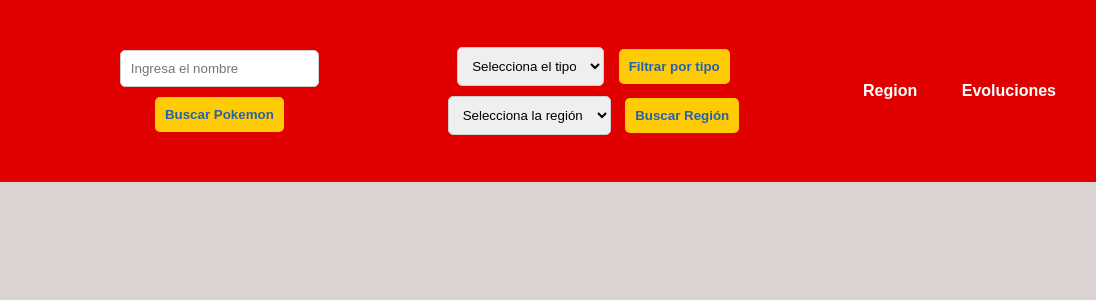
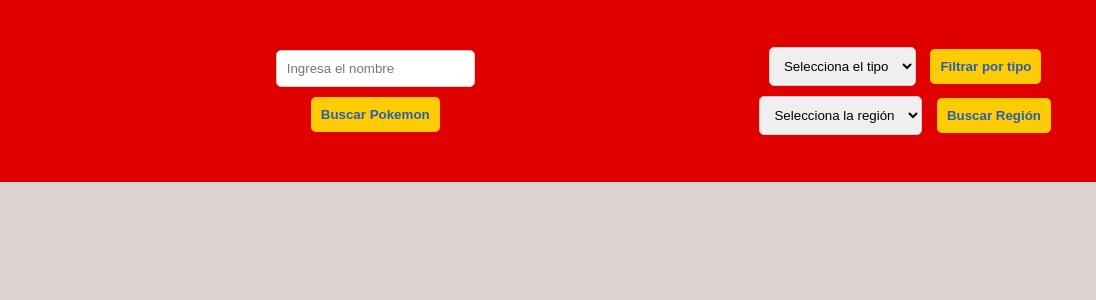
Before and after one commit to Diana-GR/API-CTC, a plain HTML site: page index.html in a window 1280 px wide. Shown: the full height of the page, 184-1280 px from the left. Drawn offline with Linux system fonts and the light colour scheme.

Commit message:
detalles

```diff
--- a/index.html
+++ b/index.html
@@ -55,12 +55,6 @@
           <button id="region-btn">Buscar Región</button>
         </div>
       </div>
-      <div>
-        <nav>
-          <a href="/pages/location.html">Region</a>
-          <a href="/pages/evolution.html">Evoluciones</a>
-        </nav>
-      </div>
     </div>
     <div id="pokemon-results"></div>
     <div id="evolution-chain"></div>
```
